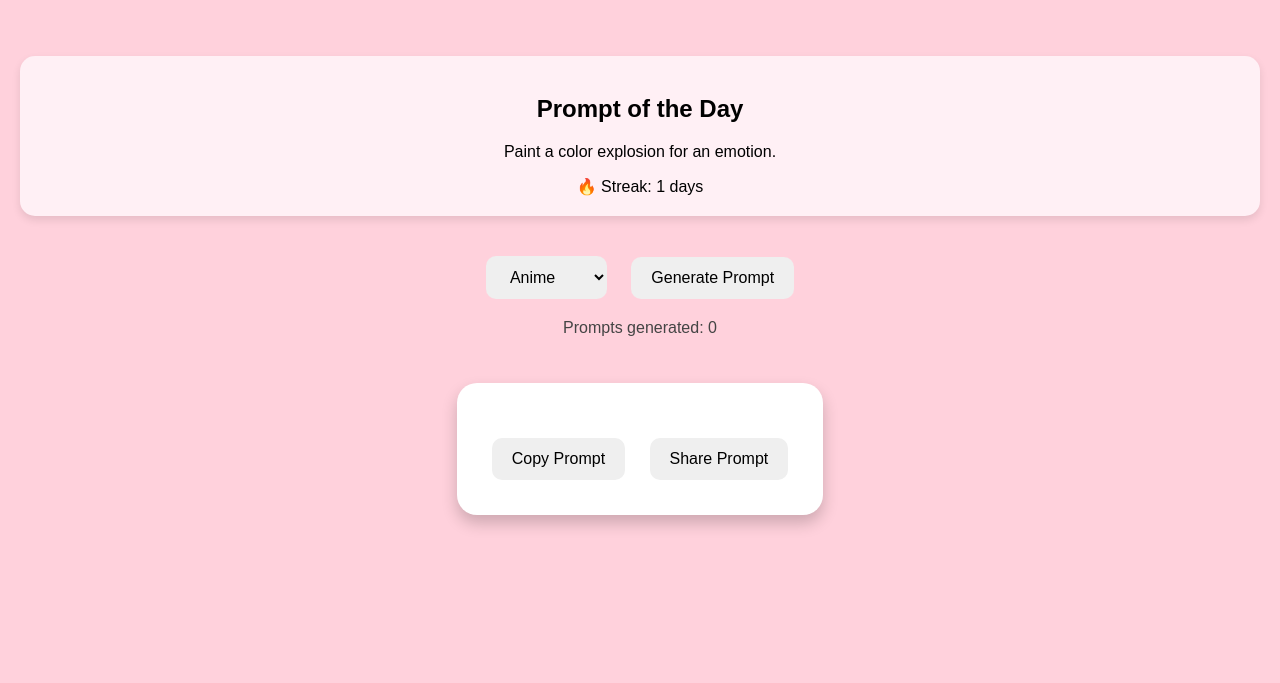
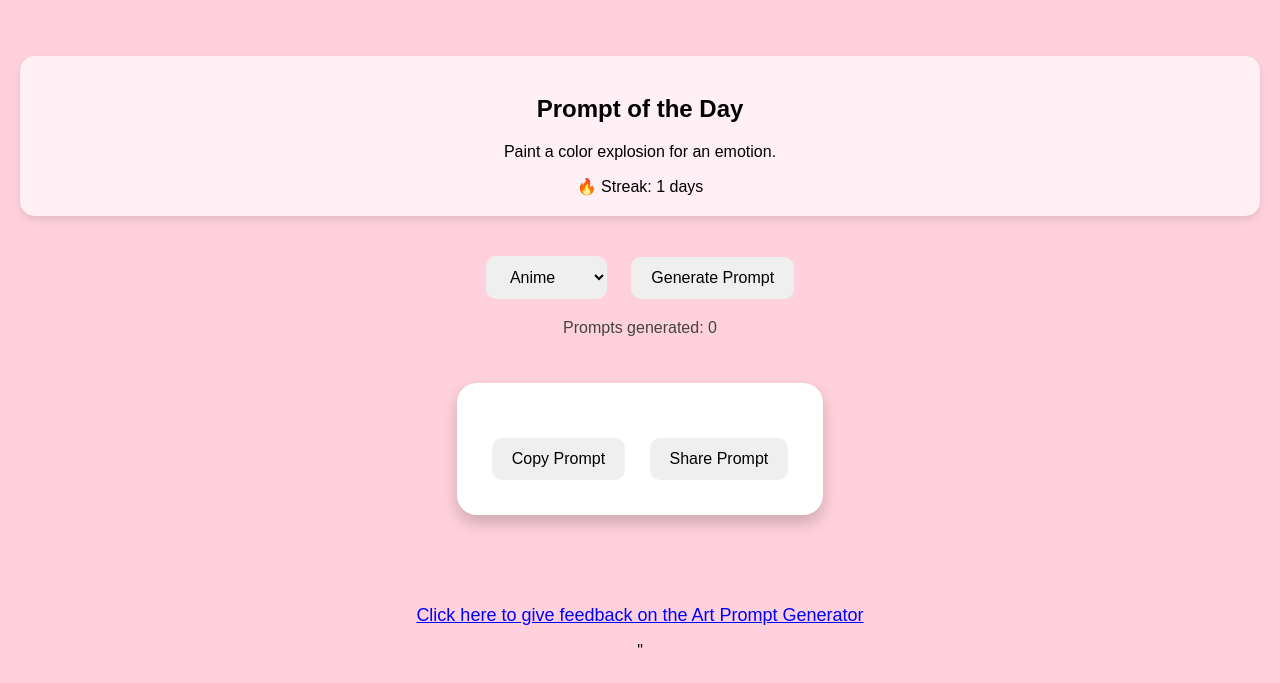
Before and after one commit to MTG-art/Art-Prompt-Generator, a plain HTML site: page index.html in a window 1280 px wide. Shown: the part 117-800 px from the top of the page. Drawn offline with nearby package versions, Linux system fonts and the light colour scheme.

Commit message:
Add files via upload

```diff
--- a/index.html
+++ b/index.html
@@ -73,5 +73,15 @@ height="0" width="0" style="display:none;visibility:hidden"></iframe></noscript>
 
     <script src="script.js"></script>
     <script src="https://cdn.jsdelivr.net/npm/canvas-confetti@1.4.0/dist/confetti.browser.min.js"></script>
+
+    <p style="text-align: center; margin-top: 50px;">
+  <a href="https://docs.google.com/forms/d/e/1FAIpQLSc_Ao6LUQ9Rz4lm4PsLhZZxGFSfa20cKkTVIwmsZJwfvVBeKw/viewform?embedded=true"
+    target="_blank"
+     style="font-size: 18px; color: blue; text-decoration: underline;">
+    Click here to give feedback on the Art Prompt Generator
+  </a>
+</p>"
+
+
 </body>
 </html>
```
